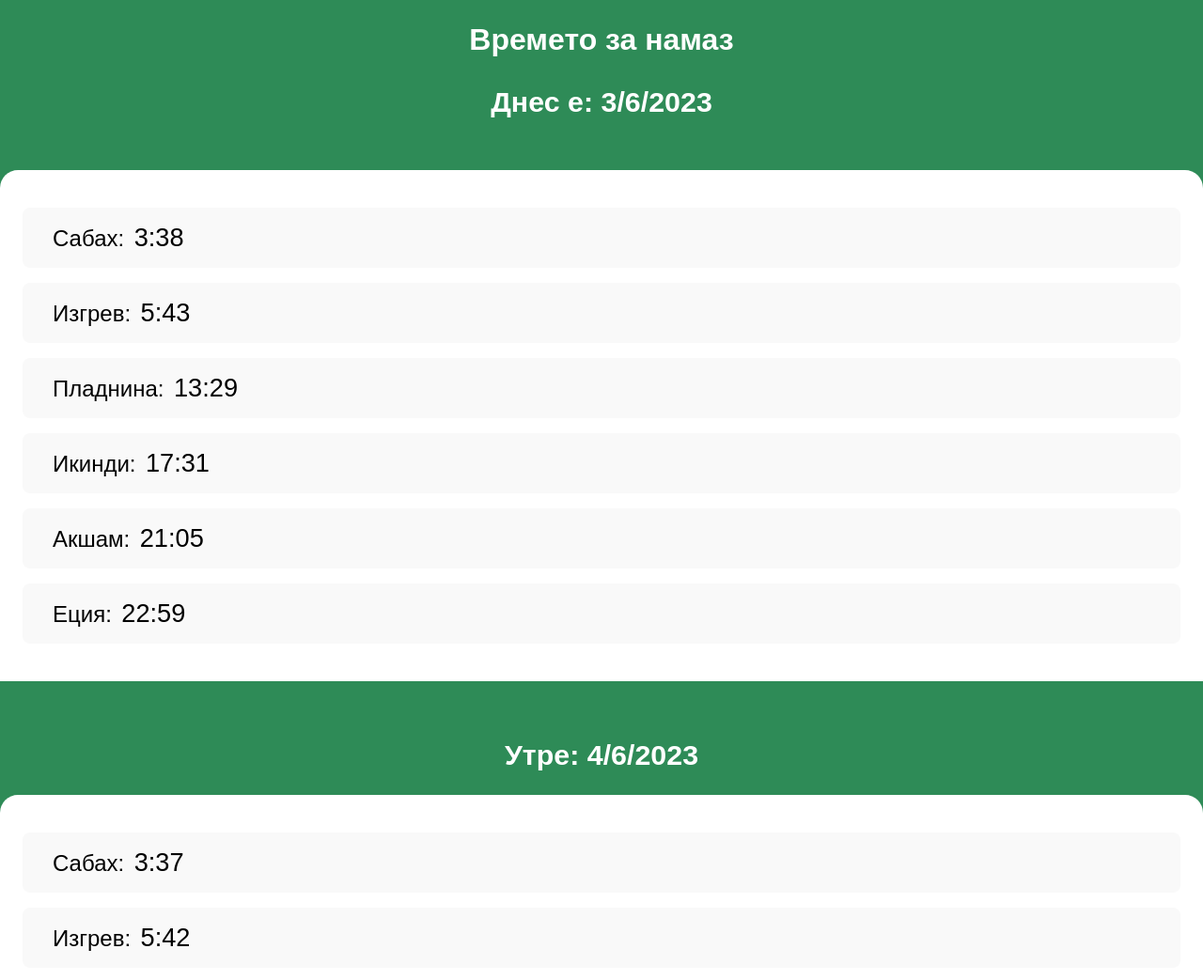
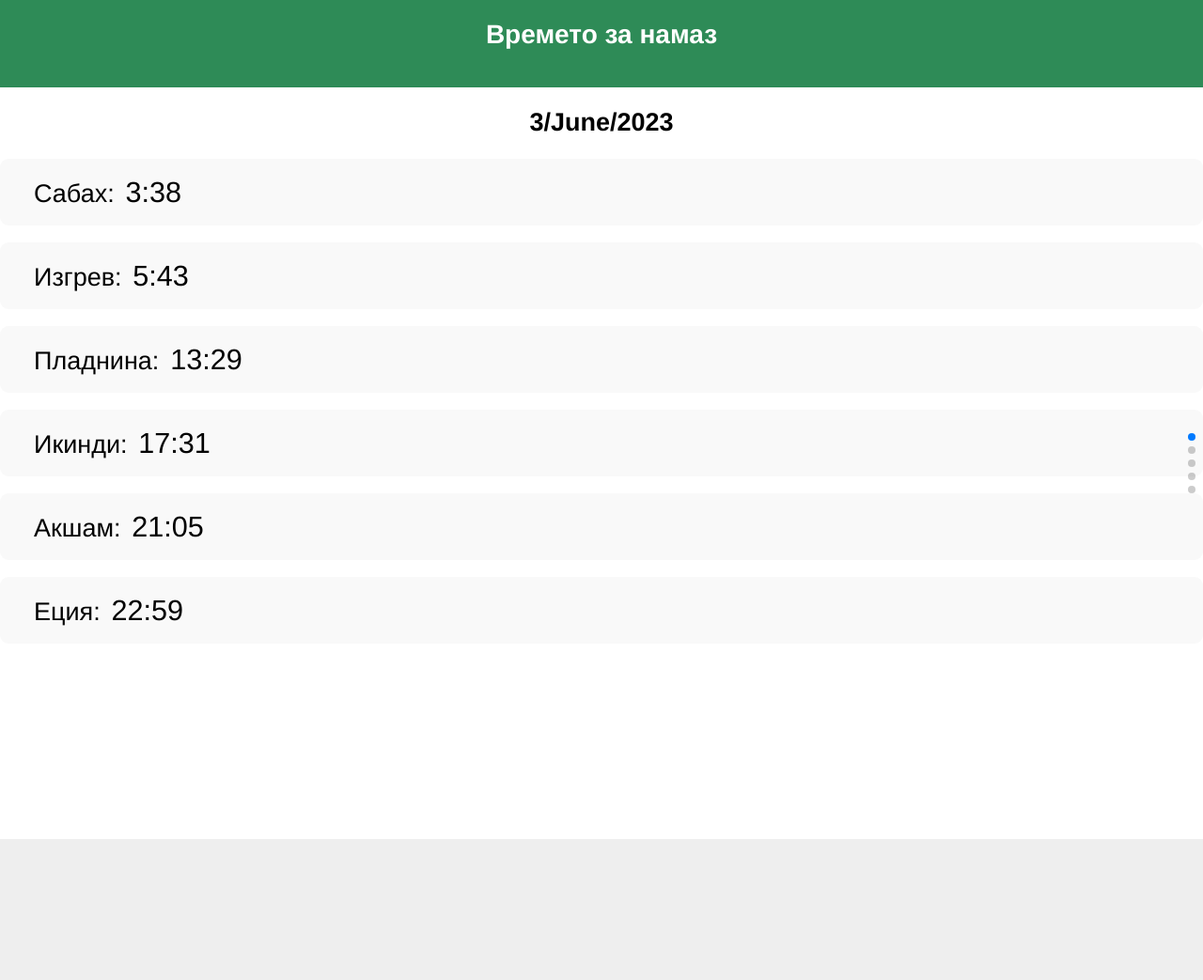
Before and after one commit to rifatcholakov/Kalendarche-Za-Namaz, a plain HTML site: page index.html in a window 1280 px wide. Shown: the top 1043 px of the page at 94% size. After the commit the page ends 893 px from the top, so only its background shows below. Drawn offline with nearby package versions, Linux system fonts and the light colour scheme.

Commit message:
Added slider, so that with slide down user can change the date and updated app name

```diff
--- a/index.html
+++ b/index.html
@@ -5,22 +5,29 @@
     <meta charset="UTF-8">
     <meta http-equiv="X-UA-Compatible" content="IE=edge">
     <meta name="viewport" content="width=device-width, initial-scale=1.0">
-    <title>Календарче за кланяне</title>
+    <title>Календар за намаз</title>
     <link rel="icon" type="image/x-icon" href="/images/favicon.ico">
     <link rel="stylesheet" href="./style.css">
     <link rel="manifest" href="/manifest.json">
+    <script src="https://unpkg.com/swiper/swiper-bundle.min.js"></script>
 </head>
 
 <body>
-    <div class="wrapper">
-        <header class="header">
-            <h1 class="app-title">Времето за намаз</h1>
-            <p class="today">Днес е: <span id="current-date"></span></p>
-        </header>
-        <main id="all-days-prayers-wrapper">
+    <header class="header">
+        <h1 class="app-title">Времето за намаз</h1>
+    </header>
 
-        </main>
-    </div>
+    <swiper-container
+        id="swiper-container"
+        class="mySwiper"
+        direction="vertical"
+        pagination="true"
+        pagination-clickable="true"
+        mousewheel="true"
+        >
+      </swiper-container>
+
+    <script src="https://cdn.jsdelivr.net/npm/swiper@9/swiper-element-bundle.min.js"></script>
     <script src="./script.js"></script>
 </body>
 
--- a/script.js
+++ b/script.js
@@ -1,4 +1,4 @@
-if('serviceWorker' in navigator) {
+if ('serviceWorker' in navigator) {
     navigator.serviceWorker.register('/service-worker.js')
         .then((reg) => console.log('service worker registered', reg))
         .catch((err) => console.error('service worker not registered', err))
@@ -8,70 +8,61 @@ document.addEventListener("DOMContentLoaded", async () => {
     const response = await fetch("/time.json");
     const prayerTimeTable = await response.json();
 
-    const userDateInfo = getCurrentUserDate();
+    // SLIDER
+    var mySwiper = new Swiper('#swiper-container', {
+        direction: 'vertical',
+        pagination: {
+            el: '.swiper-pagination',
+            clickable: true,
+        },
+        mousewheel: true,
+    });
 
-    const currentMonthPrayerTable = prayerTimeTable[userDateInfo.currentMonth];
-    const currentDatePrayerTable = currentMonthPrayerTable[userDateInfo.currentDate]
+    // mySwiper.on('slideChange', function () {
+    //     console.log('Slide changed');
+    // });
+    // END
 
-    renderCurrentDate(userDateInfo);
-    renderPrayers(currentDatePrayerTable);
+    const currentFullDate = getCurrentUserDate();
+    const allDatesContainingPrayersForCurrentMonth = prayerTimeTable[currentFullDate.getMonth() + 1];
+    const currentDayPrayer = allDatesContainingPrayersForCurrentMonth[currentFullDate.getDate()];
+    const currentDaySlideTemplate = getPrayerTemplate(currentDayPrayer, currentFullDate);
+    mySwiper.appendSlide(currentDaySlideTemplate);
 
-    const nextDate = getNextDate(userDateInfo.fullDate, 1);
-    const nextMonthPrayerTable = prayerTimeTable[nextDate.nextMonth];
-    const nextDayPrayerTable = nextMonthPrayerTable[nextDate.nextDate];
-    renderPrayers(nextDayPrayerTable, nextDate.fullNextDate);
 
-    // calculateNightPrayer(currentDatePrayerTable.maghrib, nextDayPrayerTable.sunrise);
+    const endDate = new Date(2023, 11, 31);
+    let daysAfterCurrentDate = 1;
+    let nextFullDate = getNextDate(currentFullDate, daysAfterCurrentDate);
+
+    while((prayerTimeTable[nextFullDate.getMonth() + 1][nextFullDate.getDate()])
+        ) {
+        const allDatesContainingPrayersForTheMonth = prayerTimeTable[nextFullDate.getMonth() + 1];
+        const prayersForTheDay = allDatesContainingPrayersForTheMonth[nextFullDate.getDate()];
+
+        const slideTemplate = getPrayerTemplate(prayersForTheDay, nextFullDate);
+        mySwiper.appendSlide(slideTemplate);
+
+        nextFullDate = getNextDate(currentFullDate, daysAfterCurrentDate)
+    }
+
 });
 
-function renderCurrentDate(userDateInfo) {
-    const currentDate = document.querySelector("#current-date")
-    currentDate.textContent = `${userDateInfo.currentDate}/${userDateInfo.currentMonth}/${userDateInfo.currentYear}`;
-}
-
-function renderPrayers(prayerTimes, date) {
-    const allDaysPrayersWrapper = document.querySelector("#all-days-prayers-wrapper");
-
-    if(date) {
-        const prayerDateHtml = getPayerDateTemplate(date);
-        allDaysPrayersWrapper.insertAdjacentHTML("beforeend", prayerDateHtml);
-    }
-
-    ({ down, sunrise, dhuhr, asr, maghrib, isha } = prayerTimes);
-    const prayersHtml = getPrayerTemplate(down, sunrise, dhuhr, asr, maghrib, isha);
-
-    allDaysPrayersWrapper.insertAdjacentHTML("beforeend", prayersHtml);
-}
+// function renderCurrentDate(userDateInfo) {
+//     const currentDate = document.querySelector("#current-date")
+//     currentDate.textContent = `${userDateInfo.currentDate}/${userDateInfo.currentMonth}/${userDateInfo.currentYear}`;
+// }
 
 function getCurrentUserDate() {
     const currentUserTimeAsTimeStamp = Date.now();
     const fullDate = new Date(currentUserTimeAsTimeStamp);
-    const currentMonth = fullDate.getMonth() + 1;
-    const currentDate = fullDate.getDate();
-    const currentYear = fullDate.getFullYear();
-
-    return {
-        fullDate,
-        currentYear,
-        currentMonth,
-        currentDate
-    }
+    return fullDate;
 }
 
 function getNextDate(currentUserDate, daysLater) {
     const currentDate = currentUserDate.getDate();
     const nextDateAsTimeStamp = currentUserDate.setDate(currentDate + daysLater);
-    const fullNextDate = new Date(nextDateAsTimeStamp);
-    const nextYear = fullNextDate.getFullYear();
-    const nextMonth = fullNextDate.getMonth() + 1;
-    const nextDate = fullNextDate.getDate();
-
-    return {
-        fullNextDate,
-        nextYear,
-        nextMonth,
-        nextDate
-    };
+    const fullDate = new Date(nextDateAsTimeStamp);
+    return fullDate;
 }
 
 // function calculateNightPrayer(maghribPrayerTime, nextDayFajrPrayerTime) {
@@ -96,9 +87,19 @@ function getNextDate(currentUserDate, daysLater) {
 //     debugger;
 // }
 
-function getPrayerTemplate(down, sunrise, dhuhr, asr, maghrib, isha) {
+function getPrayerTemplate(prayerTimes, fullDate) {
+    // if(typeof prayerTimes === 'undefined') {
+    //     debugger;
+    // }
+    ({ down, sunrise, dhuhr, asr, maghrib, isha } = prayerTimes);
+
+    const date = fullDate.getDate();
+    const month = fullDate.toLocaleString('default', { month: 'long' });
+    const year = fullDate.getFullYear();
+
     return `
-    <div class="times-container">
+    <swiper-slide class="swiper-slide">
+    <h2 class="date">${date}/${month}/${year}</h2>
         <p class="prayer">
             <span class="name">Сабах:</span>
             <span data-down id="down" class="time">${down}</span>
@@ -123,7 +124,7 @@ function getPrayerTemplate(down, sunrise, dhuhr, asr, maghrib, isha) {
             <span class="name">Еция:</span>
             <span class="time">${isha}</span>
         </p>
-    </div>
+    </swiper-slide>
     `;
 }
 
--- a/style.css
+++ b/style.css
@@ -1,17 +1,38 @@
+html,
 body {
-    font-family: sans-serif;
-    background: #fff;
-    color: #fff;
-    margin: 0;
+  position: relative;
+  height: 100%;
 }
 
-.wrapper {
-    background: #2E8B57;
+body {
+  background: #eee;
+  font-family: Helvetica Neue, Helvetica, Arial, sans-serif;
+  font-size: 14px;
+  color: #000;
+  margin: 0;
+  padding: 0;
+  position: relative;
+  width: 100%;
+}
+
+.mySwiper {
+  width: 100%;
+  height: 100%;
+}
+
+.swiper-slide {
+  text-align: center;
+  font-size: 18px;
+  background: #fff;
+  width: 100%;
+  display: block;
 }
 
 .header {
     background: #2E8B57;
     padding: 1.5em;
+    color: #fff;
+    text-align: center;
 }
 
 .app-title {
@@ -20,11 +41,11 @@ body {
     margin-top: 0;
 }
 
-.today {
+/* .today {
     font-size: 1.9em;
     text-align: center;
     font-weight: 600;
-}
+} */
 
 .times-container {
     padding: 1.5em;
@@ -37,8 +58,7 @@ body {
 
 .date {
     text-align: center;
-    margin-top: 2em;
-    font-size: 1.9em;
+    font-size: 1.5em;
     font-weight: 600;
 }
 
@@ -46,6 +66,7 @@ body {
     padding: 1em 2em;
     background: #f9f9f9;
     border-radius: 0.5em;
+    text-align: left;
 }
 
 .prayer .name {
@@ -55,4 +76,15 @@ body {
 
 .prayer .time {
     font-size: 1.7em;
+} */
+
+/* body {
+    font-family: sans-serif;
+    background: #fff;
+    color: #fff;
+    margin: 0;
 }
+
+.wrapper {
+    background: #2E8B57;
+}
```
Also changed, not shown: service-worker.js (+5 -5 lines), manifest.json.
